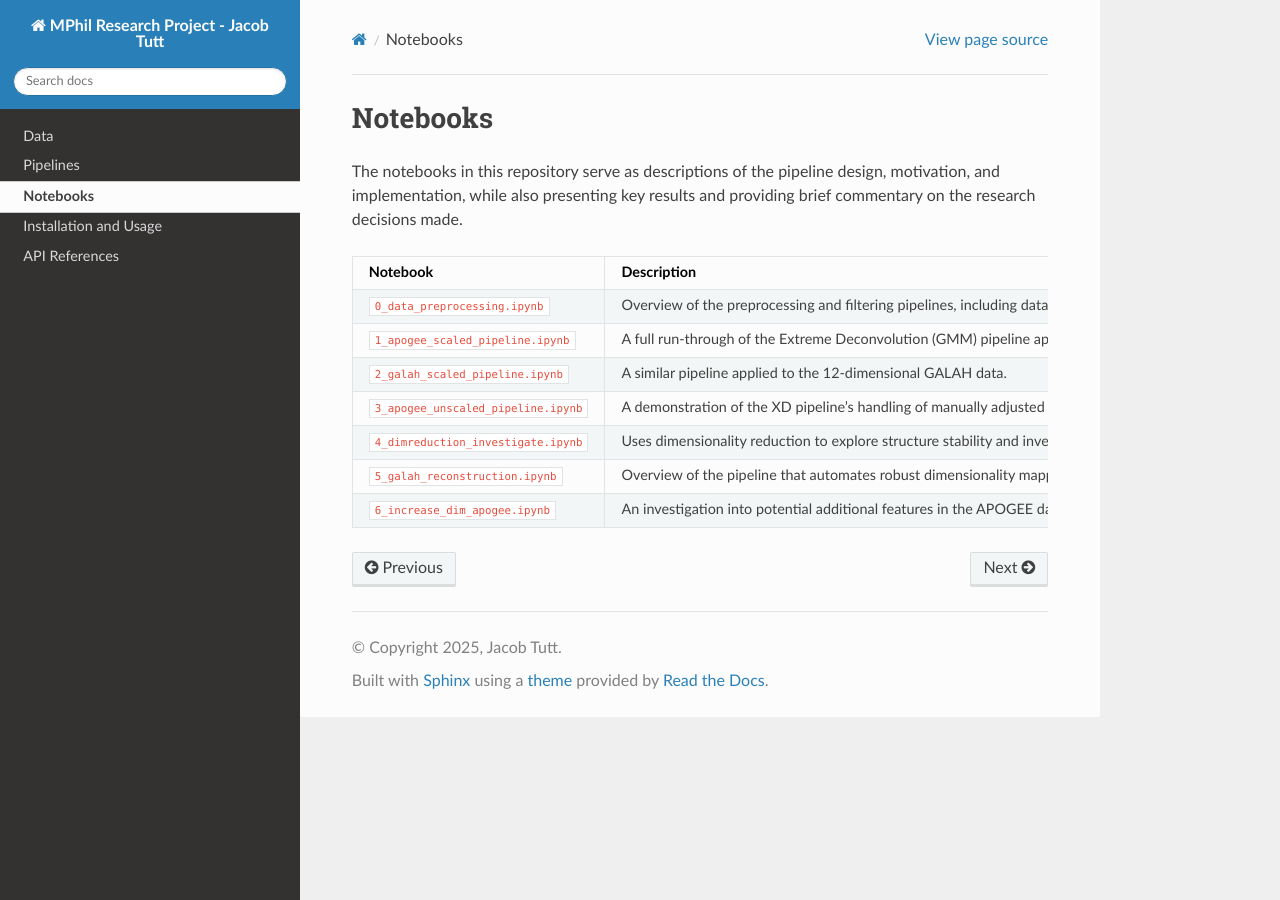
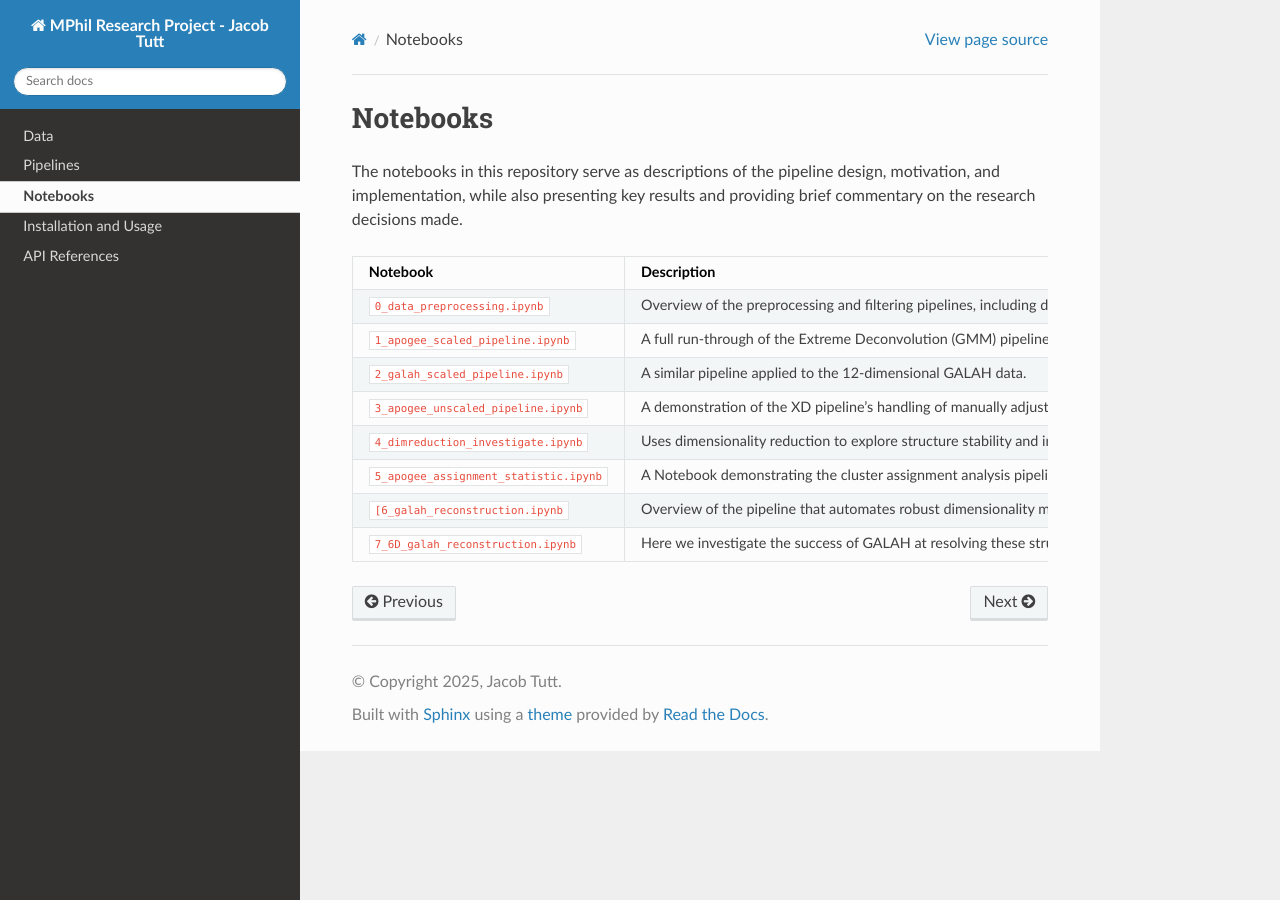
Before and after one commit to JacobTutt/Galactic_Evol_Clustering, a Sphinx documentation site: the page built from docs/source/notebooks.rst, in a window 1280 px wide. Built offline with Sphinx 7.4.7 and the Read the Docs theme 3.1.0, drawn with Linux system fonts in a browser that asks for light colours.

Commit message:
Update documentation with new structure

```diff
--- a/docs/source/notebooks.rst
+++ b/docs/source/notebooks.rst
@@ -19,7 +19,9 @@ The notebooks in this repository serve as descriptions of the pipeline design, m
      - A demonstration of the XD pipeline’s handling of manually adjusted or unscaled energy dimensions.
    * - ``4_dimreduction_investigate.ipynb``
      - Uses dimensionality reduction to explore structure stability and investigate clustering performance in low-dimensional space.
-   * - ``5_galah_reconstruction.ipynb``
+   * - ``5_apogee_assignment_statistic.ipynb``
+     - A Notebook demonstrating the cluster assignment analysis pipeline and investigating the Aurora Population.
+   * - ``[6_galah_reconstruction.ipynb``
      - Overview of the pipeline that automates robust dimensionality mapping, clustering, and analysis on GALAH data, along with visualised results.
-   * - ``6_increase_dim_apogee.ipynb``
-     - An investigation into potential additional features in the APOGEE dataset to better isolate the Aurora population and improve cluster separation.
+   * - ``7_6D_galah_reconstruction.ipynb``
+     - Here we investigate the success of GALAH at resolving these structures and whether this is simply attributed to the Higher Dimensionality of Chemical Abundances or the dataset itself.
```
Also changed, not shown: README.md (+3 -2 lines), 5_apogee_assignment_statistic.ipynb.
